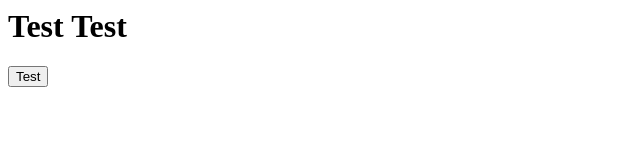
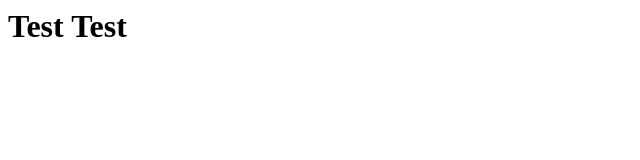
Before and after one commit to Zeriont/Test, a plain HTML site: page index.html in a window 1280 px wide. Shown: the whole page, without its empty margins (0-640 px from the left). Drawn offline with Linux system fonts and the light colour scheme.

Commit message:
Update index.html

```diff
--- a/index.html
+++ b/index.html
@@ -1,7 +1 @@
 <h1>Test Test</h1>
-<input type="button" value="Test" onclick="asd(this);" />
-<script>
-  asd = function(btn) {
-    btn.value = "asd";
-  }
-</script>
```
